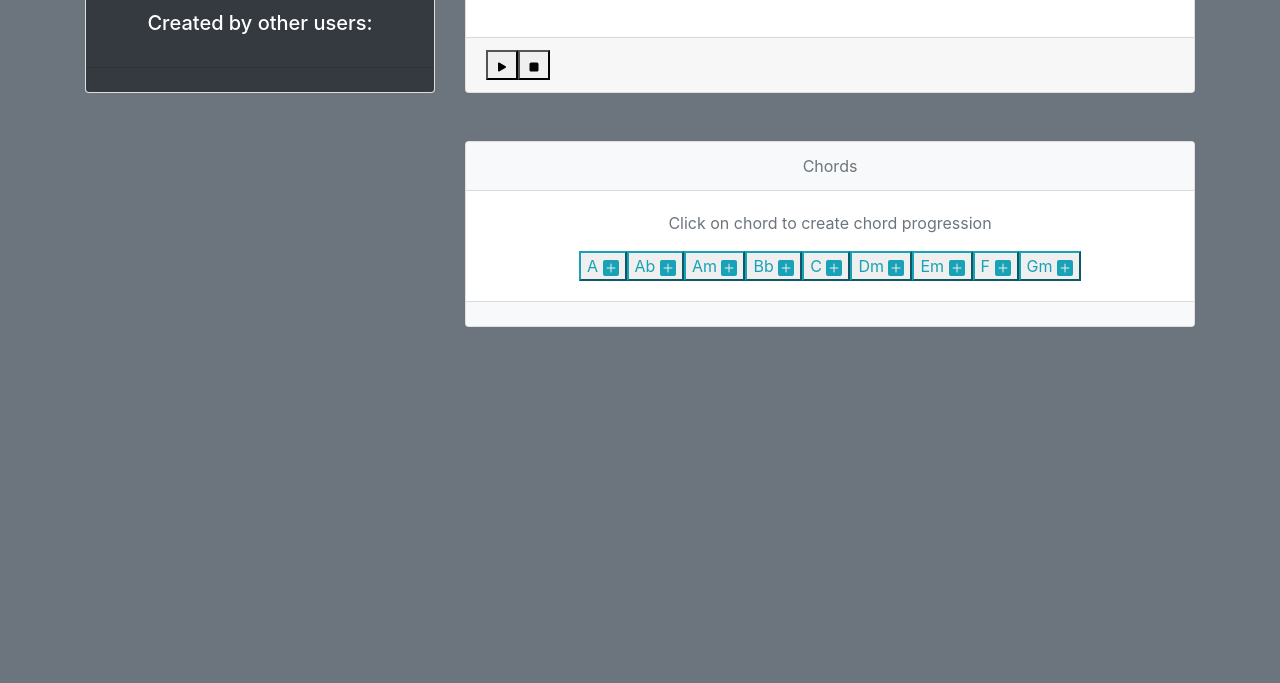
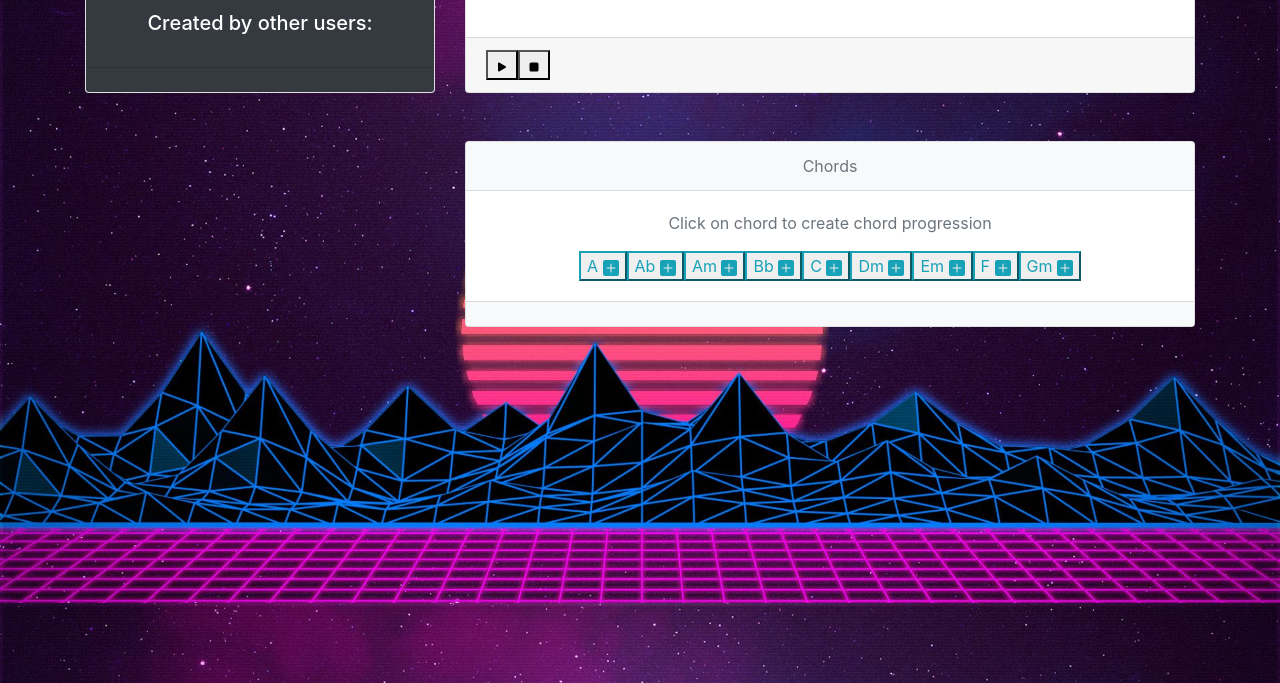
Before and after one commit to SantiagoSalazarPavajeau/chords_beats_frontend, a plain HTML site: page index.html in a window 1280 px wide. Shown: the part 117-800 px from the top of the page. Drawn offline with nearby package versions, Linux system fonts and the light colour scheme; no server answers.

Commit message:
change background image

```diff
--- a/index.html
+++ b/index.html
@@ -9,7 +9,8 @@
     <meta name="description" content="Chords and Beats">
     <meta name="author" content="SSP">
   </head>
-  <body class="bg-secondary">
+  <body style="background-image: url('assets/images/bg.jpg');  background-size: cover;">
+
     <!-- Image and text -->
     <div class="text-center">
       <h2 class="text-white" href="#">
```
Also changed, not shown: assets/images/bg.jpg (added).
